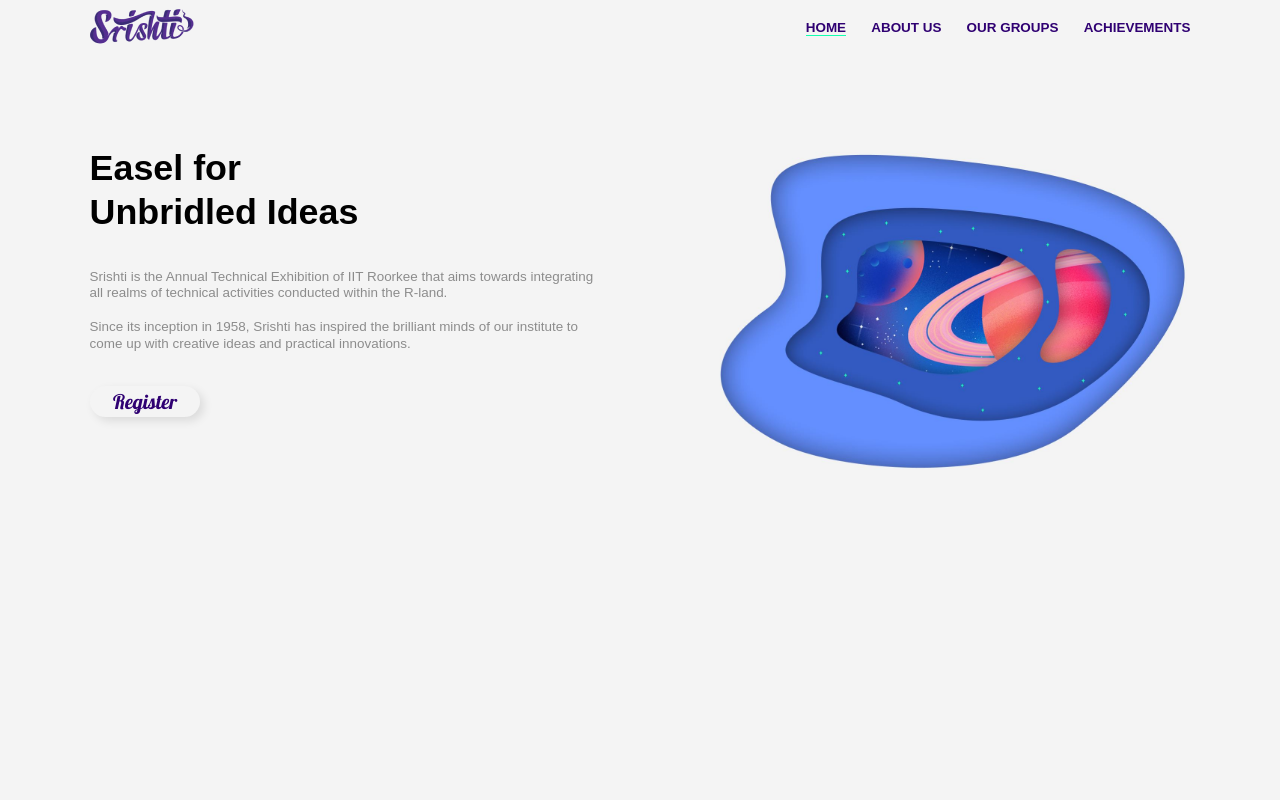
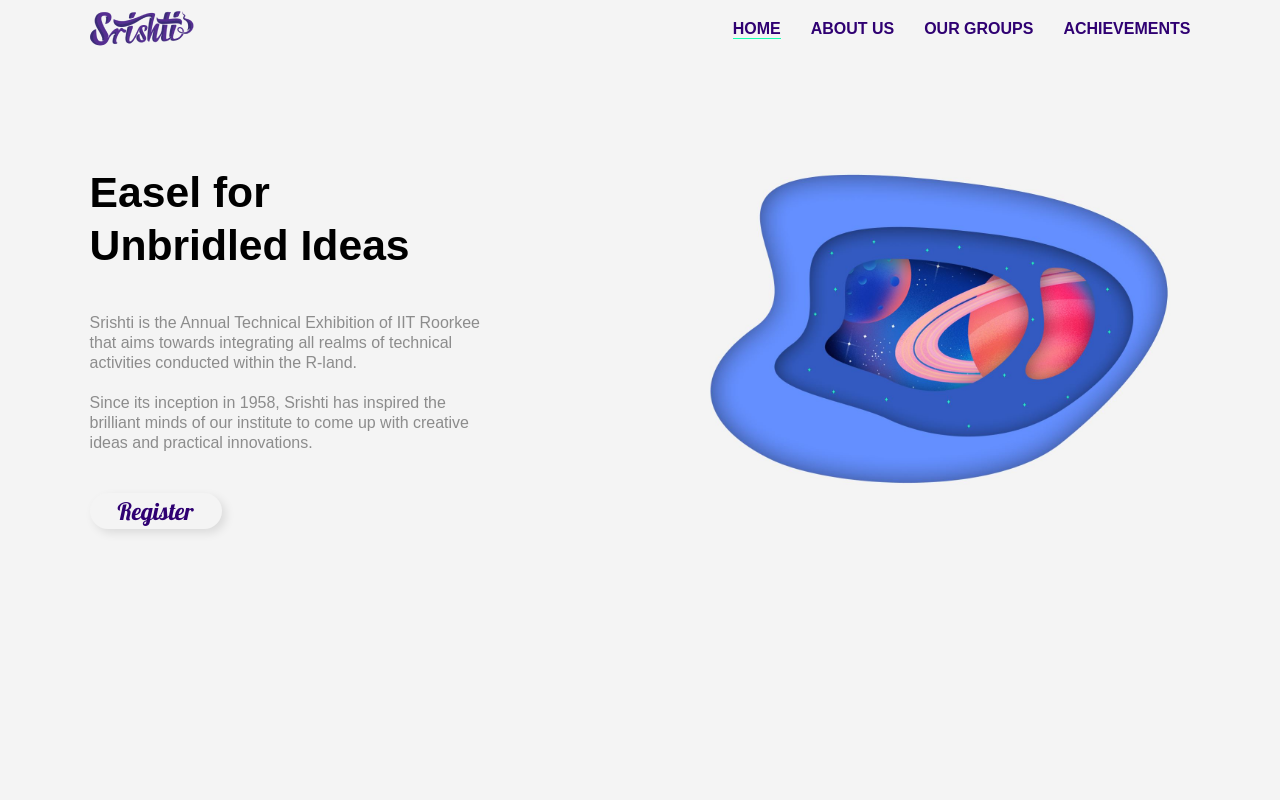
Before and after one commit to rohitjha941/srishti, a React (Create React App) app in the folder frontend/: page / in a window 1280 px wide. Shown: the top 800 px of the page. Built offline with nearby package versions, Linux system fonts and the light colour scheme; a web font is replaced by a local one.

Commit message:
font size

```diff
--- a/frontend/src/styles/font.scss
+++ b/frontend/src/styles/font.scss
@@ -8,5 +8,5 @@
 
 
 html{
-    font-size: 0.7vw;
+    font-size: 0.8333333vw;
 }
```
